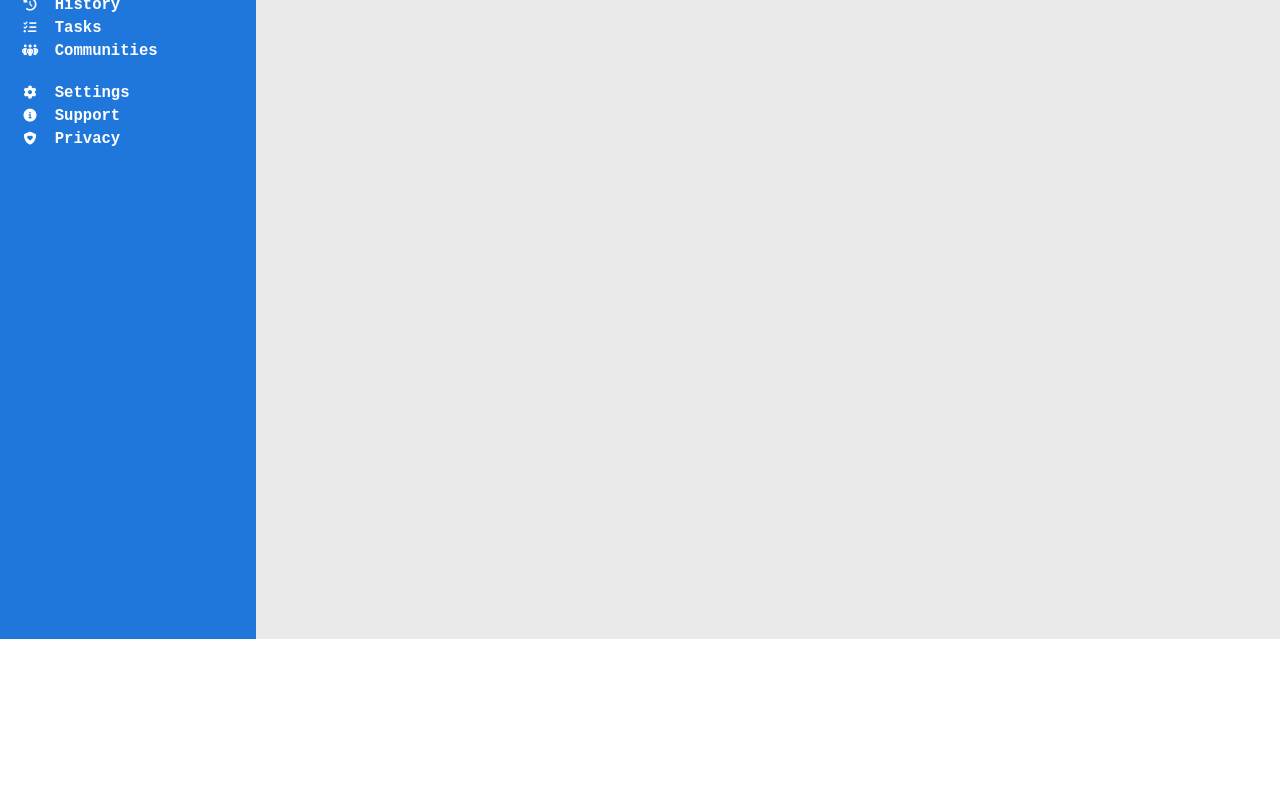
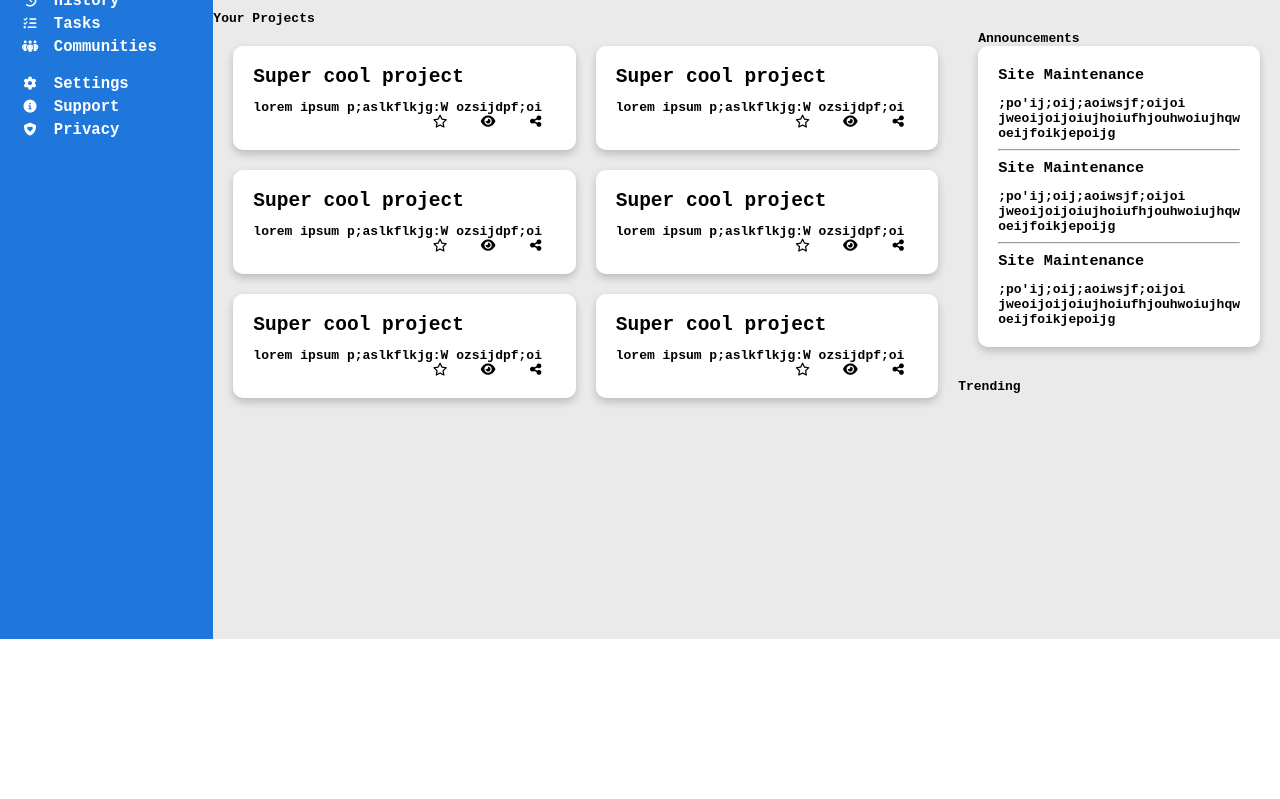
Before and after one commit to decio88/top-admin-dashboard, a plain HTML site: page index.html in a window 1280 px wide. Shown: the part 161-960 px from the top of the page. Before the commit the page ends 800 px from the top, so only its background shows below. Drawn offline with Linux system fonts and the light colour scheme.

Commit message:
Commit before restarting the project

```diff
--- a/index.html
+++ b/index.html
@@ -105,9 +105,92 @@
         </div>
       </header>
       <main class="content">
-        <div class="projects"></div>
-        <div class="announcements"></div>
-        <div class="trending"></div>
+        <div class="projects">
+          <p>Your Projects</p>
+          <div class="cards-wrapper">
+            <div class="card">
+              <h2>Super cool project</h2>
+              <p>lorem ipsum p;aslkflkjg:W ozsijdpf;oi</p>
+              <div class="card-icons">
+                <i class="fa-regular fa-star"></i>
+                <i class="fa-solid fa-eye"></i>
+                <i class="fa-solid fa-share-nodes"></i>
+              </div>
+            </div>
+            <div class="card">
+              <h2>Super cool project</h2>
+              <p>lorem ipsum p;aslkflkjg:W ozsijdpf;oi</p>
+              <div class="card-icons">
+                <i class="fa-regular fa-star"></i>
+                <i class="fa-solid fa-eye"></i>
+                <i class="fa-solid fa-share-nodes"></i>
+              </div>
+            </div>
+            <div class="card">
+              <h2>Super cool project</h2>
+              <p>lorem ipsum p;aslkflkjg:W ozsijdpf;oi</p>
+              <div class="card-icons">
+                <i class="fa-regular fa-star"></i>
+                <i class="fa-solid fa-eye"></i>
+                <i class="fa-solid fa-share-nodes"></i>
+              </div>
+            </div>
+            <div class="card">
+              <h2>Super cool project</h2>
+              <p>lorem ipsum p;aslkflkjg:W ozsijdpf;oi</p>
+              <div class="card-icons">
+                <i class="fa-regular fa-star"></i>
+                <i class="fa-solid fa-eye"></i>
+                <i class="fa-solid fa-share-nodes"></i>
+              </div>
+            </div>
+            <div class="card">
+              <h2>Super cool project</h2>
+              <p>lorem ipsum p;aslkflkjg:W ozsijdpf;oi</p>
+              <div class="card-icons">
+                <i class="fa-regular fa-star"></i>
+                <i class="fa-solid fa-eye"></i>
+                <i class="fa-solid fa-share-nodes"></i>
+              </div>
+            </div>
+            <div class="card">
+              <h2>Super cool project</h2>
+              <p>lorem ipsum p;aslkflkjg:W ozsijdpf;oi</p>
+              <div class="card-icons">
+                <i class="fa-regular fa-star"></i>
+                <i class="fa-solid fa-eye"></i>
+                <i class="fa-solid fa-share-nodes"></i>
+              </div>
+            </div>
+          </div>
+        </div>
+        <div class="right-content">
+          <div class="announcements">
+            <p>Announcements</p>
+            <div class="announcements-card">
+              <h3>Site Maintenance</h3>
+              <p>
+                ;po'ij;oij;aoiwsjf;oijoi jweoijoijoiujhoiufhjouhwoiujhqw
+                oeijfoikjepoijg
+              </p>
+              <hr />
+              <h3>Site Maintenance</h3>
+              <p>
+                ;po'ij;oij;aoiwsjf;oijoi jweoijoijoiujhoiufhjouhwoiujhqw
+                oeijfoikjepoijg
+              </p>
+              <hr />
+              <h3>Site Maintenance</h3>
+              <p>
+                ;po'ij;oij;aoiwsjf;oijoi jweoijoijoiujhoiufhjouhwoiujhqw
+                oeijfoikjepoijg
+              </p>
+            </div>
+          </div>
+          <div class="trending">
+            <p>Trending</p>
+          </div>
+        </div>
       </main>
     </div>
   </body>
--- a/style.css
+++ b/style.css
@@ -6,9 +6,14 @@
   /* border: solid black 1px; */
 }
 
+body {
+  display: flex;
+  flex-direction: column;
+}
+
 .container {
   display: grid;
-  grid-template-columns: 1fr 4fr;
+  grid-template-columns: 1fr 5fr;
   grid-template-rows: 1fr 4fr;
   height: 100vh;
 }
@@ -130,4 +135,62 @@ header {
 
 .content {
   background-color: rgb(234, 234, 234);
+  display: grid;
+  grid-template-columns: 4fr 1fr;
+  grid-template-rows: 30px 1fr;
 }
+
+.content p {
+  margin-top: 12px;
+  font-weight: 900;
+}
+
+.cards-wrapper {
+  display: grid;
+  grid-template-columns: 1fr 1fr;
+  grid-template-rows: repeat(3, 1fr);
+  gap: 20px;
+  padding: 20px;
+  overflow-y: auto;
+}
+
+.card {
+  box-shadow: 0 4px 8px 0 rgba(0, 0, 0, 0.2);
+  padding: 20px;
+  background-color: white;
+  border-radius: 10px;
+  display: flex;
+  flex-direction: column;
+  flex: 1;
+}
+
+.right-content {
+  display: grid;
+  grid-template-rows: 1fr 1fr;
+}
+
+.card-icons {
+  align-self: flex-end;
+  justify-self: flex-end;
+}
+
+.projects {
+  height: 100vh;
+}
+
+.announcements-card {
+  box-shadow: 0 4px 8px 0 rgba(0, 0, 0, 0.2);
+  padding: 20px;
+  background-color: white;
+  border-radius: 10px;
+  display: flex;
+  flex-direction: column;
+}
+
+.announcements-card hr {
+  margin: 8px 0px;
+}
+
+.announcements {
+  padding: 20px;
+}
```
